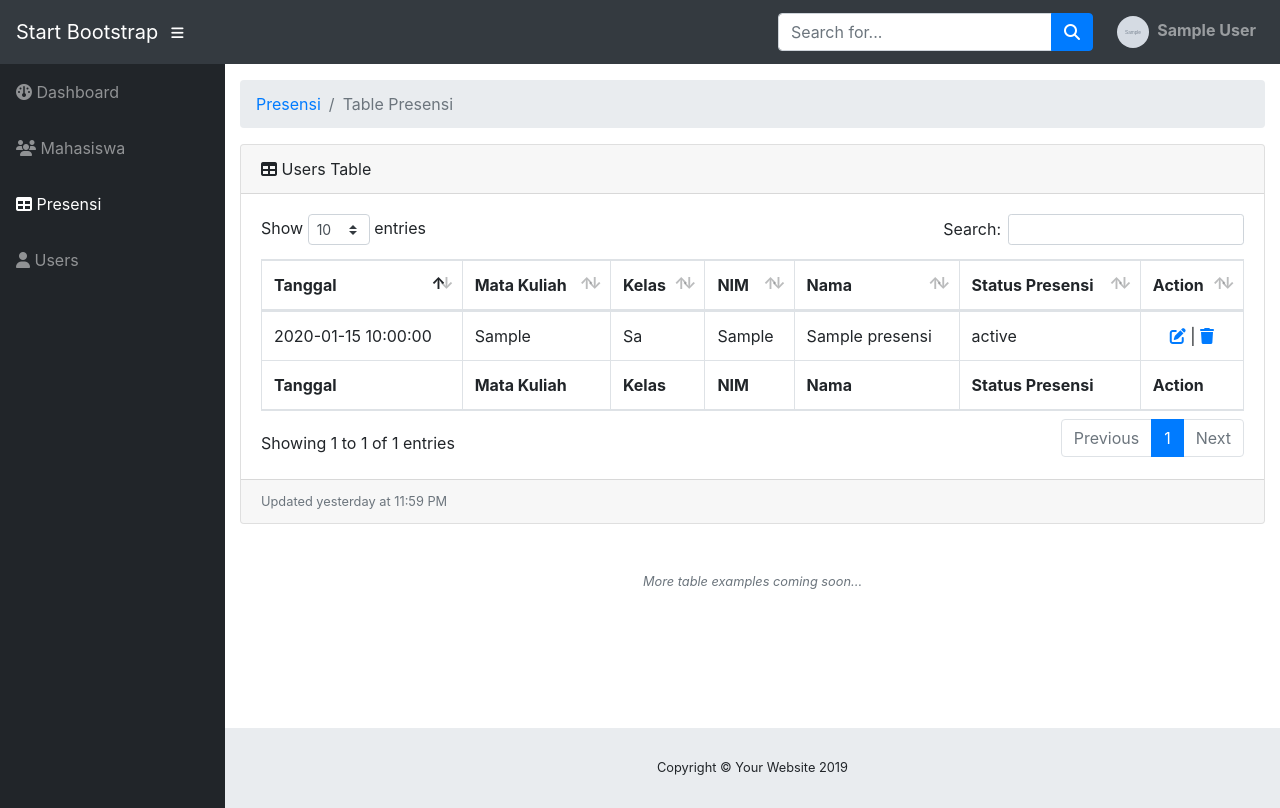
After one commit to ferryFaisal/uas---aplikasi-presensi-danifaturrahman, a PHP site: page /admin/tables_presensi.php in a window 1280 px wide. The commit adds this page. Run offline with PHP 8.4, Linux system fonts and the light colour scheme; the visitor is signed in with stand-in values (Sample User, id 1); tables that the repository leaves empty or names only in its code hold one stand-in row (values such as "Sample post"); grey boxes marked "Sample" are stand-in pictures; data that the repository does not hold is empty; some libraries are stand-ins or nearby versions.

Commit message:
read presensi to backend

```diff
--- /dev/null
+++ b/admin/tables_presensi.php
@@ -0,0 +1,255 @@
+<?php
+ob_start();
+require "connect_db.php";
+
+session_start();
+if (isset($_SESSION['login'])) {
+} else {
+    die("Can't Access, please <a href='login.php'>Login here</a>");
+}
+
+$sql2 = "SELECT * FROM users where email = '$_SESSION[login]'";
+$result2 = mysqli_query($conn, $sql2);
+
+$sql = "SELECT * FROM presensi";
+$result = mysqli_query($conn, $sql);
+
+if ($result->num_rows > 0) { ?>
+    <!DOCTYPE html>
+    <html lang="en">
+
+    <head>
+        <meta charset="utf-8" />
+        <meta http-equiv="X-UA-Compatible" content="IE=edge" />
+        <meta name="viewport" content="width=device-width, initial-scale=1, shrink-to-fit=no" />
+        <meta name="description" content="" />
+        <meta name="author" content="" />
+
+        <title>SB Admin - Tables</title>
+
+        <!-- Custom fonts for this template-->
+        <link href="vendor/fontawesome-free/css/all.min.css" rel="stylesheet" type="text/css" />
+        <script src="https://kit.fontawesome.com/b5701f3c0c.js" crossorigin="anonymous"></script>
+
+
+        <!-- Page level plugin CSS-->
+        <link href="vendor/datatables/dataTables.bootstrap4.css" rel="stylesheet" />
+
+        <!-- Custom styles for this template-->
+        <link href="css/sb-admin.css" rel="stylesheet" />
+
+        <!-- Icons -->
+        <link rel="stylesheet" href="https://unicons.iconscout.com/release/v4.0.0/css/line.css">
+    </head>
+
+    <body id="page-top">
+        <nav class="navbar navbar-expand navbar-dark bg-dark static-top">
+            <a class="navbar-brand mr-1" href="index.html">Start Bootstrap</a>
+
+            <button class="btn btn-link btn-sm text-white order-1 order-sm-0" id="sidebarToggle" href="#">
+                <i class="fas fa-bars"></i>
+            </button>
+
+            <!-- Navbar Search -->
+            <form class="d-none d-md-inline-block form-inline ml-auto mr-0 mr-md-3 my-2 my-md-0">
+                <div class="input-group">
+                    <input type="text" class="form-control" placeholder="Search for..." aria-label="Search" aria-describedby="basic-addon2" />
+                    <div class="input-group-append">
+                        <button class="btn btn-primary" type="button">
+                            <i class="fas fa-search"></i>
+                        </button>
+                    </div>
+                </div>
+            </form>
+
+            <!-- Navbar -->
+            <ul class="navbar-nav ml-auto ml-md-0">
+                <li class="nav-item dropdown no-arrow">
+                    <a class="nav-link dropdown-toggle" href="#" id="userDropdown" role="button" data-toggle="dropdown" aria-haspopup="true" aria-expanded="false">
+                        <?php while ($row = mysqli_fetch_assoc($result2)) { ?>
+                            <img src="images/<?= $row['photo'] ?>" alt="" width="32px" height="32px" class="rounded-circle me-2">
+                            <strong>&nbsp;<?= $row['name'] ?></strong>
+                        <?php } ?>
+                    </a>
+                    <div class="dropdown-menu dropdown-menu-right" aria-labelledby="userDropdown">
+                        <a class="dropdown-item" href="register.php">Register</a>
+                        <a class="dropdown-item" href="updatedata_users.php?email=<?= $_SESSION['login'] ?>">Change Profile</a>
+                        <div class="dropdown-divider"></div>
+                        <a class="dropdown-item" href="#" data-toggle="modal" data-target="#logoutModal">Logout</a>
+                    </div>
+                </li>
+            </ul>
+        </nav>
+
+        <div id="wrapper">
+            <!-- Sidebar -->
+            <ul class="sidebar navbar-nav">
+                <li class="nav-item">
+                    <a class="nav-link" href="index.php">
+                        <i class="fa-solid fa-gauge"></i>
+                        <span>Dashboard</span>
+                    </a>
+                </li>
+
+                <!-- Data Mahasiswa -->
+                <li class="nav-item">
+                    <a class="nav-link" href="tables_mahasiswa.php">
+                        <i class="fa-solid fa-users"></i>
+                        <span>Mahasiswa</span>
+                    </a>
+                </li>
+
+                <!-- Data Presensi -->
+                <li class="nav-item active  ">
+                    <a class="nav-link" href="tables_presensi.php">
+                        <i class="fa-solid fa-table"></i>
+                        <span>Presensi</span>
+                    </a>
+                </li>
+
+                <!-- Data User -->
+                <li class="nav-item">
+                    <a class="nav-link" href="tables_users.php">
+                        <i class="fa-solid fa-user"></i>
+                        <span>Users</span>
+                    </a>
+                </li>
+            </ul>
+
+            <div id="content-wrapper">
+                <div class="container-fluid">
+                    <!-- Breadcrumbs-->
+                    <ol class="breadcrumb">
+                        <li class="breadcrumb-item">
+                            <a href="#">Presensi</a>
+                        </li>
+                        <li class="breadcrumb-item active">Table Presensi</li>
+                    </ol>
+
+                    <!-- DataTables Example -->
+                    <div class="card mb-3">
+                        <div class="card-header">
+                            <i class="fas fa-table"></i>
+                            Users Table
+                        </div>
+                        <div class="card-body">
+                            <div class="table-responsive">
+                                <table class="table table-bordered" id="dataTable" width="100%" cellspacing="0">
+                                    <thead>
+                                        <tr>
+                                            <th>Tanggal</th>
+                                            <th>Mata Kuliah</th>
+                                            <th>Kelas</th>
+                                            <th>NIM</th>
+                                            <th>Nama</th>
+                                            <th>Status Presensi</th>
+                                            <th>Action</th>
+                                        </tr>
+                                    </thead>
+                                    <tfoot>
+                                        <tr>
+                                            <th>Tanggal</th>
+                                            <th>Mata Kuliah</th>
+                                            <th>Kelas</th>
+                                            <th>NIM</th>
+                                            <th>Nama</th>
+                                            <th>Status Presensi</th>
+                                            <th>Action</th>
+                                        </tr>
+                                    </tfoot>
+                                    <tbody>
+                                        <?php while ($row = mysqli_fetch_assoc($result)) { ?>
+                                            <tr>
+                                                <td><?= $row["tgl_presensi"] ?></td>
+                                                <td><?= $row["makul"] ?></td>
+                                                <td><?= $row["kelas"] ?></td>
+                                                <td><?= $row["nim"] ?></td>
+                                                <td><?= $row["nama"] ?></td>
+                                                <td><?= $row["status_presensi"] ?></td>
+                                                <td style="text-align: center"><a href='updatedata_presensi.php?id=<?= $row['id'] ?>'><i class="fa-solid fa-pen-to-square"></i></a> |
+                                                    <a onclick="return confirm ('Want to Delete ?') " href='deletedata_presensi.php?id=<?= $row['id'] ?>'><i class="fa-solid fa-trash"></i></a>
+                                                </td>
+                                            </tr>
+                                        <?php } ?>
+                                    </tbody>
+                                </table>
+                            </div>
+                        </div>
+                        <div class="card-footer small text-muted">
+                            Updated yesterday at 11:59 PM
+                        </div>
+                    </div>
+
+                    <p class="small text-center text-muted my-5">
+                        <em>More table examples coming soon...</em>
+                    </p>
+                </div>
+                <!-- /.container-fluid -->
+
+                <!-- Sticky Footer -->
+                <footer class="sticky-footer">
+                    <div class="container my-auto">
+                        <div class="copyright text-center my-auto">
+                            <span>Copyright © Your Website 2019</span>
+                        </div>
+                    </div>
+                </footer>
+            </div>
+            <!-- /.content-wrapper -->
+        </div>
+        <!-- /#wrapper -->
+
+        <!-- Scroll to Top Button-->
+        <a class="scroll-to-top rounded" href="#page-top">
+            <i class="fas fa-angle-up"></i>
+        </a>
+
+        <!-- Logout Modal-->
+        <div class="modal fade" id="logoutModal" tabindex="-1" role="dialog" aria-labelledby="exampleModalLabel" aria-hidden="true">
+            <div class="modal-dialog" role="document">
+                <div class="modal-content">
+                    <div class="modal-header">
+                        <h5 class="modal-title" id="exampleModalLabel">Ready to Leave?</h5>
+                        <button class="close" type="button" data-dismiss="modal" aria-label="Close">
+                            <span aria-hidden="true">×</span>
+                        </button>
+                    </div>
+                    <div class="modal-body">
+                        Select "Logout" below if you are ready to end your current session.
+                    </div>
+                    <div class="modal-footer">
+                        <button class="btn btn-secondary" type="button" data-dismiss="modal">
+                            Cancel
+                        </button>
+                        <a class="btn btn-primary" href="logout.php">Logout</a>
+                    </div>
+                </div>
+            </div>
+        </div>
+
+        <!-- Bootstrap core JavaScript-->
+        <script src="vendor/jquery/jquery.min.js"></script>
+        <script src="vendor/bootstrap/js/bootstrap.bundle.min.js"></script>
+
+        <!-- Core plugin JavaScript-->
+        <script src="vendor/jquery-easing/jquery.easing.min.js"></script>
+
+        <!-- Page level plugin JavaScript-->
+        <script src="vendor/datatables/jquery.dataTables.js"></script>
+        <script src="vendor/datatables/dataTables.bootstrap4.js"></script>
+
+        <!-- Custom scripts for all pages-->
+        <script src="js/sb-admin.min.js"></script>
+
+        <!-- Demo scripts for this page-->
+        <script src="js/demo/datatables-demo.js"></script>
+    </body>
+
+    </html>
+
+<?php
+} else {
+    echo "0 results";
+}
+mysqli_close($conn);
+?>
--- a/admin/tables_users.php
+++ b/admin/tables_users.php
@@ -151,9 +151,9 @@ if ($result->num_rows > 0) { ?>
           <!-- Breadcrumbs-->
           <ol class="breadcrumb">
             <li class="breadcrumb-item">
-              <a href="#">Dashboard</a>
+              <a href="#">Users</a>
             </li>
-            <li class="breadcrumb-item active">Users</li>
+            <li class="breadcrumb-item active">Table Users</li>
           </ol>
 
           <!-- DataTables Example -->
--- a/admin/updatedata_users.php
+++ b/admin/updatedata_users.php
@@ -144,8 +144,7 @@ function test_input($data)
                                 <select name='role' class="form-select">
                                     <option value=""> -Select a role- </option>
                                     <option value="Admin" <?= $attrAdmin ?>>Admin</option>
-                                    <option value="Sales" <?= $attrSales ?>>Sales</option>
-                                    <option value="Finance" <?= $attrFinance ?>>Finance</option>
+                                    <option value="Dosen" <?= $attrDosen ?>>Dosen</option>
                                 </select>
                                 <span class="error"><?php echo $roleErr; ?></span>
                             </div>
--- a/presensi_action.php
+++ b/presensi_action.php
@@ -1,6 +1,5 @@
 <?php
 require 'connect_db.php';
-session_start();
 
 $makul = $_POST['makul'];
 $kelas = $_POST['kelas'];
@@ -18,3 +17,6 @@ for ($i = 0; $i < $count; $i++) {
 $sql = rtrim($sql, ",");
 
 $insert = $conn->query($sql);
+
+header('location: index.php?success=1');
+ob_end_flush();
```
Also changed, not shown: admin/updatedata_presensi.php (added, +175 -0 lines), index.php (+53 -8 lines), indexB.php (added, +175 -0 lines).
